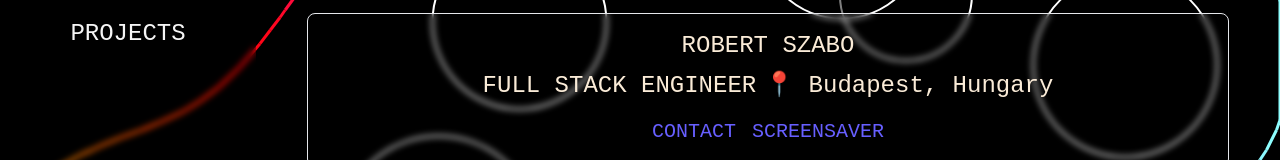
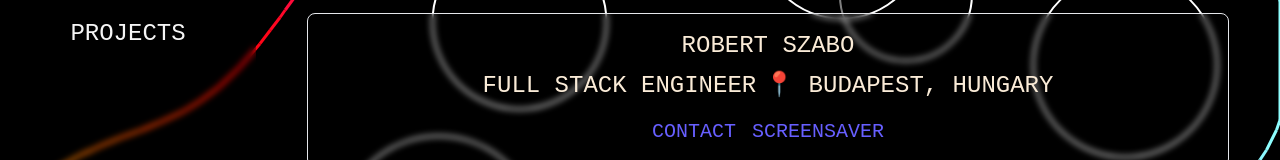
Before and after one commit to szabbbbu/ResumeWebsite, a Next.js app: page / in a window 1280 px wide. Shown: the part 310-470 px from the top of the page. Built offline with nearby package versions, Linux system fonts and the light colour scheme.

Commit message:
improve resize ux

```diff
--- a/src/app/page.tsx
+++ b/src/app/page.tsx
@@ -22,7 +22,7 @@ export default function Home() {
             </h1>
           </Animated>
           <Animated delay={160}>
-            <h1 className="text-2xl">
+            <h1 className="text-2xl text-center uppercase">
               📍 Budapest, Hungary
             </h1>
           </Animated>
--- a/src/contexts/AppContextProvider.tsx
+++ b/src/contexts/AppContextProvider.tsx
@@ -17,18 +17,14 @@ function AppCtx({children}: Props) {
         function handleResize() {
             setAppWidth(window.innerWidth);
             if (window.innerWidth < 768) {
-                setMenuHidden(true);
+                if (window.innerWidth < appWidth) setMenuHidden(true);
             }
-            // else {
-            //     // setMenuHidden(false);
-            // }
             setActivateMenu(true);
         }
         handleResize();
         window.addEventListener("resize", handleResize);
         return () => {
             window.removeEventListener("resize", handleResize);
-
         }
     }, [appWidth])
     return(
```
